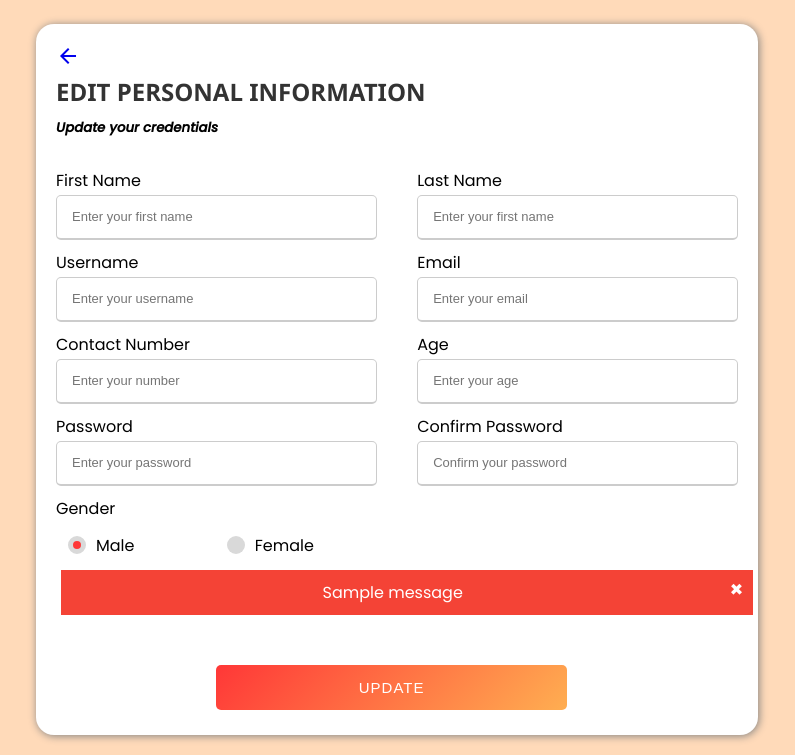
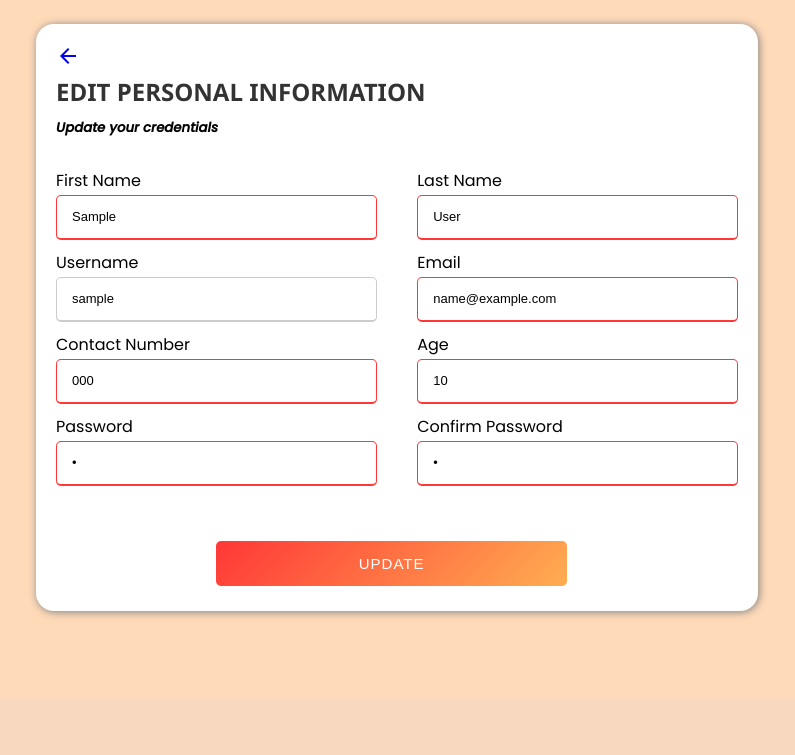
Before and after one commit to julesnicolsontabuno/bloodseeker-django, a Django app: a page that uses user/Templates/user/editAccount.html in a window 1280 px wide. Shown: the part 102-857 px from the top of the page, without its empty margins (294-1089 px from the left). After the commit the page ends 719 px from the top, so only its background shows below. Run offline with Django 3.2, Linux system fonts and the light colour scheme; tables that the repository leaves empty hold one stand-in row (values such as "Sample post"); one stand-in notice (Sample message) is shown.

Commit message:
fix bugs and small update
about.css
editAccount.html
register.html
views.py

```diff
--- a/static/css/about.css
+++ b/static/css/about.css
@@ -197,3 +197,8 @@ p {
   padding-left: 5%;
   padding-right: 5%;
 }
+
+li {
+  text-align: justify;
+  font-size: 15px;
+}
--- a/user/Templates/user/editAccount.html
+++ b/user/Templates/user/editAccount.html
@@ -51,38 +51,38 @@
                                     <div class="user-details">
                                       <div class="input-box">
                                         <span class="details">First Name</span>
-                                        <input type="text" name="firstName" placeholder="Enter your first name" required="required">
+                                        <input type="text" name="firstName" placeholder="Enter your first name" value={{account.firstName}} required="required">
                                       </div>
                                       <div class="input-box">
                                         <span class="details">Last Name</span>
-                                        <input type="text" name="lastName" placeholder="Enter your first name" required="required">
+                                        <input type="text" name="lastName" placeholder="Enter your first name" value={{account.lastName}} required="required">
                                       </div>
                                       <div class="input-box">
                                         <span class="details">Username</span>
-                                        <input type="text" name="username" placeholder="Enter your username" required="required">
+                                        <input type="text" name="username" placeholder="Enter your username" value={{account.username}} required="required" readonly>
                                       </div>
                                       <div class="input-box">
                                         <span class="details">Email</span>
-                                        <input type="email" name="email" placeholder="Enter your email" required="required">
+                                        <input type="email" name="email" placeholder="Enter your email" value={{account.email}} required="required">
                                       </div>
                                       <div class="input-box">
                                         <span class="details">Contact Number</span>
-                                        <input type="text" name="contactNumber" placeholder="Enter your number" required="required">
+                                        <input type="text" name="contactNumber" placeholder="Enter your number" value={{account.contactNumber}} required="required">
                                       </div>
                                       <div class="input-box">
                                         <span class="details">Age</span>
-                                        <input type="number" name="age" placeholder="Enter your age" required="required">
+                                        <input type="number" name="age" placeholder="Enter your age" value={{account.age}} required="required">
                                       </div>
                                       <div class="input-box">
                                         <span class="details">Password</span>
-                                        <input type="password" name="password" placeholder="Enter your password" required="required">
+                                        <input type="password" name="password" placeholder="Enter your password" value={{account.password}} required="required">
                                       </div>
                                       <div class="input-box">
                                         <span class="details">Confirm Password</span>
-                                        <input type="password" name="confirmPassword" placeholder="Confirm your password" required="required">
+                                        <input type="password" name="confirmPassword" placeholder="Confirm your password" value={{account.password}} required="required">
                                       </div>
                                     </div>
-                                    <div class="gender-details">
+                                    <!-- <div class="gender-details">
                                       <input type="radio" name="gender" id="dot-1" checked="checked" value="Male">
                                       <input type="radio" name="gender" id="dot-2" value="Female">
                                       <span class="gender-title">Gender</span>
@@ -96,15 +96,7 @@
                                           <span class="gender">Female</span>
                                         </label>
                                       </div>
-                                    </div>
-                                    {% if messages %}
-                                    {% for message in messages %}
-                                    <div class="error-message">
-                                        <span class="closebtn" onclick="this.parentElement.style.display='none';">&times;</span>
-                                        {{message}}
-                                    </div>
-                                    {% endfor %}
-                                    {% endif %}
+                                    </div> -->
                                     <br>
                                     <div class="button">
                                       <input type="submit" value="UPDATE">
--- a/user/Templates/user/register.html
+++ b/user/Templates/user/register.html
@@ -31,7 +31,7 @@
                 </div>
                 <div class="input-box">
                   <span class="details">Username</span>
-                  <input type="text" name="username" placeholder="Enter your username" required="required">
+                  <input type="text" name="username" placeholder="Must be more than 4 characters" required="required">
                 </div>
                 <div class="input-box">
                   <span class="details">Email</span>
@@ -47,7 +47,7 @@
                 </div>
                 <div class="input-box">
                   <span class="details">Password</span>
-                  <input type="password" name="password" placeholder="Enter your password" required="required">
+                  <input type="password" name="password" placeholder="Password must be greater than 8" required="required">
                 </div>
                 <div class="input-box">
                   <span class="details">Confirm Password</span>
--- a/user/views.py
+++ b/user/views.py
@@ -1,3 +1,4 @@
+from email import message
 from django.shortcuts import redirect, render
 from django.urls import reverse
 from django.contrib import messages
@@ -13,7 +14,12 @@ class editAccountView(View):
     template_name = "user/editAccount.html"
 
     def get(self, request, user):
-        return render(request, self.template_name, {'user': user})
+
+        if User.objects.filter(pk=user).count() != 0:
+            account = User.objects.get(pk=user)
+
+
+        return render(request, self.template_name, {'user': user, 'account': account})
 
 
 class loginView(View):
@@ -53,6 +59,7 @@ class registerView(View):
         formUser = UserForm(request.POST)
         uname = request.POST.get('username')
         password = request.POST.get('password')
+        confirmPassword = request.POST.get('confirmPassword')
 
         if len(uname) < 4 and len(password) < 8:
             messages.error(request, "Username and Password are too short.")
@@ -65,6 +72,8 @@ class registerView(View):
             messages.error(request, "Username already exist!")
         elif len(password) < 8:
             messages.error(request, "Password is too short.")
+        elif confirmPassword != password:
+            messages.error(request, "Password doesn't match.")
         else:
             customer = formUser.save(commit=False)
             customer.save()
@@ -108,22 +117,6 @@ class aboutView(View):
     template_name = "user/about.html"
 
     def get(self, request, user):
-        formRequestDonor = DonorForm()
-        return render(request, self.template_name, {'user': user})
-
-    def post(self, request, user):
-        donor = DonorForm(request.POST)
-
-        address = request.POST.get('address')
-        donorBloodType = request.POST.get('donorBloodType')
-        isApproved = False
-        username = User.objects.get(pk=user)
-
-        donorReq = Donor(address=address, donorBloodType=donorBloodType,
-                                isApproved=isApproved, username=username)
-
-        donorReq.save()
-
         return render(request, self.template_name, {'user': user})
 
 
@@ -131,15 +124,15 @@ class donorView(View):
     template_name = "user/donorList.html"
 
     def get(self, request, user):
-        donor = Donor.objects.all()
+        donor = RequestDonor.objects.all()
 
         if User.objects.filter(pk=user).count() != 0:
             account = User.objects.get(pk=user)
         else:
             account = 0
 
-        if Donor.objects.filter(username_id=user).count() != 0:
-            donor1 = Donor.objects.get(username_id=user)
+        if RequestDonor.objects.filter(username_id=user).count() != 0:
+            donor1 = RequestDonor.objects.get(username_id=user)
         else:
             donor1 = 0
 
```
